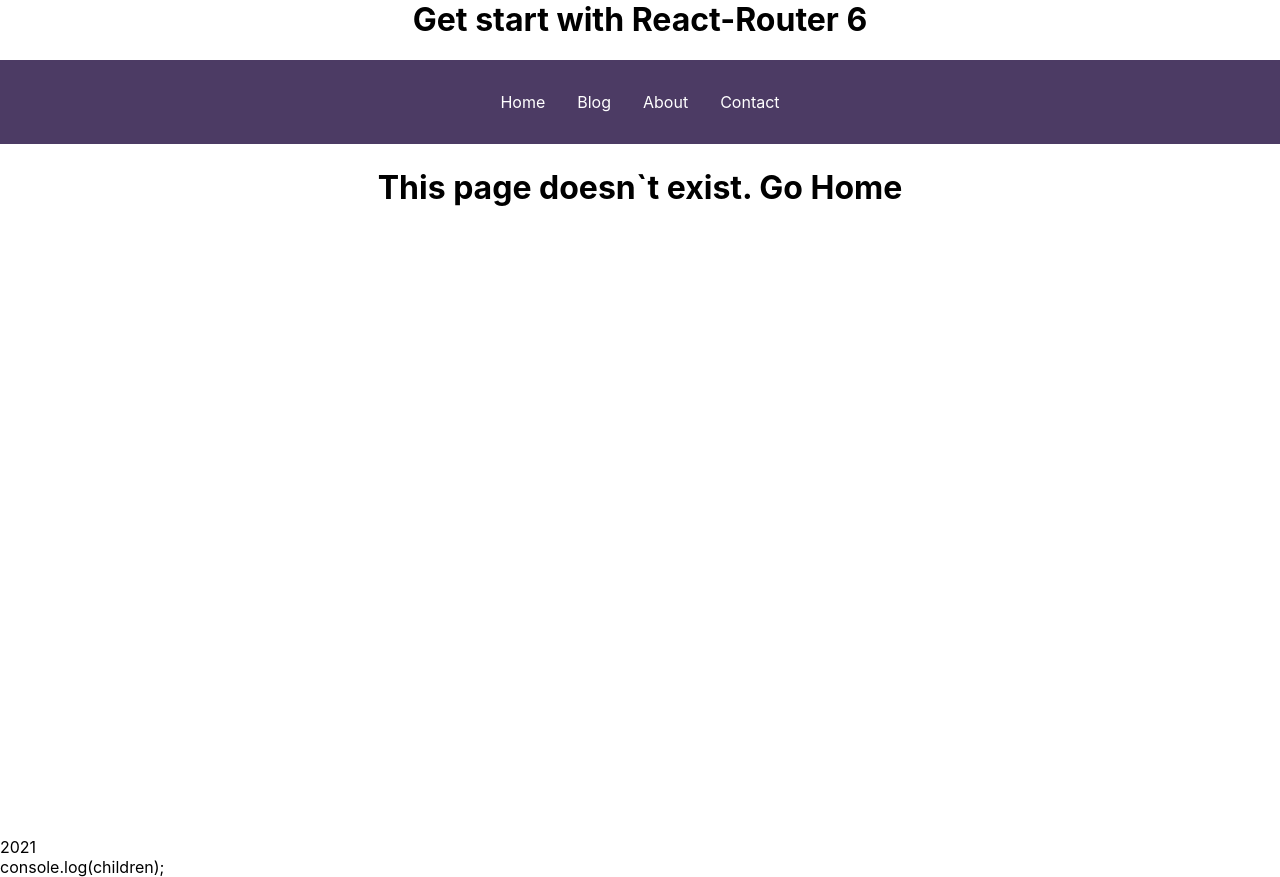
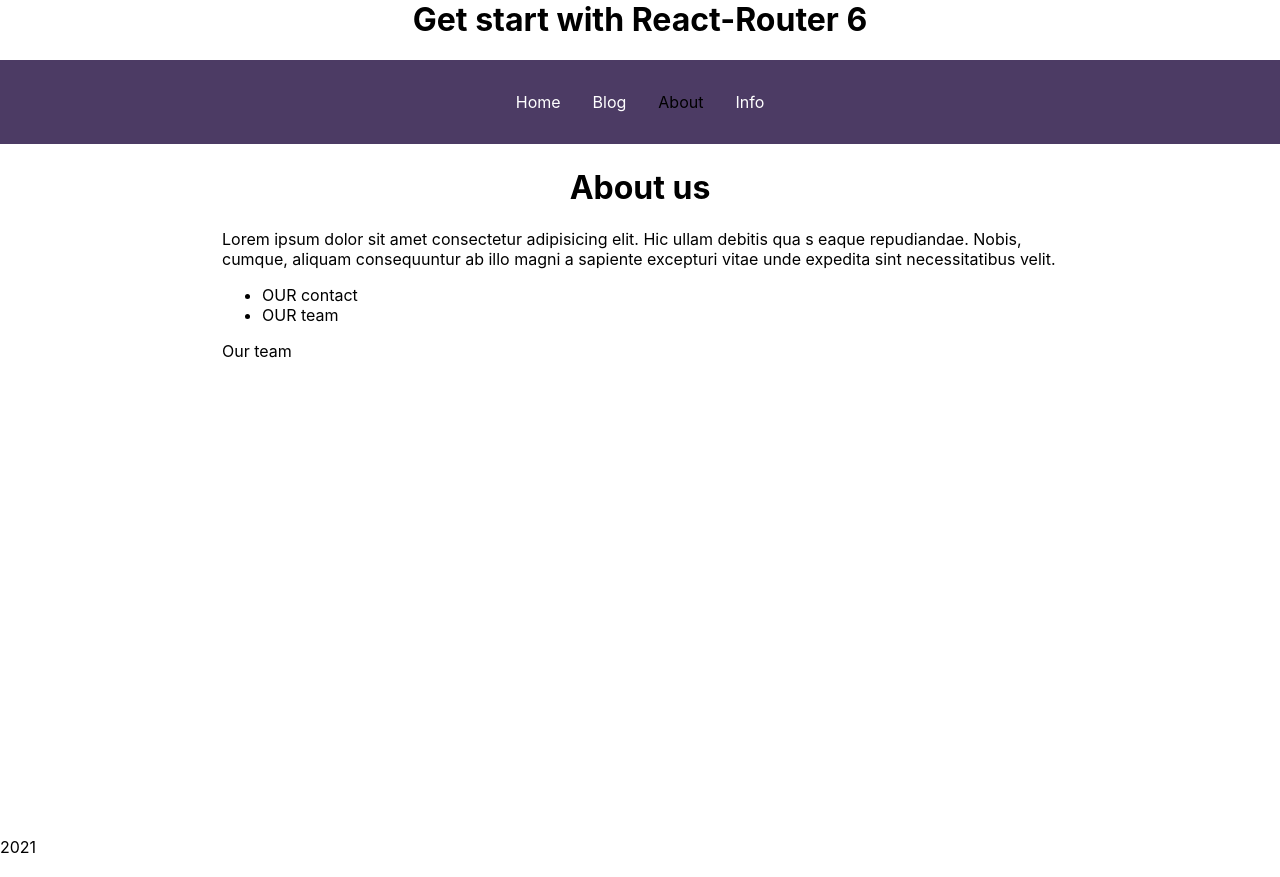
Before and after one commit to AlexsandrKotobus/reactrouter, a React (Create React App) app: page /about/team in a window 1280 px wide. Built offline with nearby package versions, Linux system fonts and the light colour scheme.

Commit message:
Nested routes

```diff
--- a/src/App.js
+++ b/src/App.js
@@ -36,7 +36,11 @@ function App() {
       <Routes>
           <Route path="/" element ={<Layout/>}>
             <Route index element={<Homepage/>}/>
-            <Route path="about" element={<Aboutpage/>}/>
+            {/* вложенный роут */}
+            <Route path="about" element={<Aboutpage/>}>
+              <Route path='contact' element={<p>Our contact</p>}/>
+              <Route path='team' element={<p>Our team </p>}/>
+            </Route>
             <Route path="about-us" element={<Navigate to="/about" replace/>}/>
             <Route path="posts" element={<Blogpage name={'with props eeeeeeeeeee'} />}/>
             <Route path="posts/:id" element={<Singlepage/>}/>
--- a/src/components/BlogFilter.jsx
+++ b/src/components/BlogFilter.jsx
@@ -4,17 +4,18 @@ import {useState} from 'react';
 
 
 const BlogFilter = ({postQuery, latest, setSearchParams }) => {
-const [search, setSearch] = useState(postQuery);
-const [checked, setChecked] = useState(latest);
+const [search, setSearch] = useState(postQuery); //зависит от postQuery
+const [checked, setChecked] = useState(latest); //зависит от latest
 
     const handlerSubmit =(e) => {
         e.preventDefault();
         const form = e.target;
         const query = form.search.value;
+        console.log('query = ',query);
         const isLatest = form.latest.checked;
 
-        const params ={}
-        if(query.length) params.post = query;
+        const params ={} //пустой объект для параметров
+        if(query.length) params.post = query;  //параметр поиска, что ввел пользователь в поиск
         if(isLatest) params.latest = true;
         setSearchParams(params);
 
@@ -22,6 +23,8 @@ const [checked, setChecked] = useState(latest);
     return (
         <div>
             <form autoComplete='off' onSubmit={handlerSubmit}>
+                {/* значение value зависит от searchб value={search}  */}
+                {/* и обновляем значение value */}
                 <input type='search' name='search' value={search} onChange={e => setSearch(e.target.value)} />
                 <label style={{padding: '0.1rem'}}>
                     <input type='checkbox' name='latest' checked={checked} onChange={e => setChecked(e.target.checked)}/> New only
--- a/src/components/CustomLink.jsx
+++ b/src/components/CustomLink.jsx
@@ -2,8 +2,12 @@ import React from 'react';
 import {Link, useMatch } from "react-router-dom";
 
 const CustomLink = ({children, to, ...props}) => {
-const match = useMatch(to);
-// console.log({match});
+const match = useMatch({
+    path: to,
+    // end: false,
+    end: to.length ===1,
+});
+
 
     return (
         <Link to={to}
--- a/src/components/Layout.jsx
+++ b/src/components/Layout.jsx
@@ -12,7 +12,7 @@ const Layout = () => {
             <CustomLink to="/"      >Home</CustomLink>
             <CustomLink to="/posts" >Blog</CustomLink>
             <CustomLink to="/about" >About</CustomLink>
-            <CustomLink to="/cont"  >Contact</CustomLink>
+            <CustomLink to="/info"  >Info</CustomLink>
     </header>
     <main className='container'>
         <Outlet />
--- a/src/hoc/AuthProvider.jsx
+++ b/src/hoc/AuthProvider.jsx
@@ -22,6 +22,5 @@ const value = {user, signin, signout}
 //
     return <AuthContext.Provider value={value}>
         {children}
-        console.log(children);
     </AuthContext.Provider>;
 }
--- a/src/pages/Aboutpage.jsx
+++ b/src/pages/Aboutpage.jsx
@@ -1,15 +1,27 @@
-import React from 'react';
+import {Outlet, Link} from 'react-router-dom';
 
 const Aboutpage = () => {
     return (
         <>
-        {/* <div>
-            {user}
-        </div> */}
          <div>
             <h1>About us</h1>
-            <p>Lorem ipsum dolor sit amet consectetur adipisicing elit. Hic ullam debitis quas eaque repudiandae. Nobis, cumque, aliquam consequuntur ab illo magni a sapiente excepturi vitae unde expedita sint necessitatibus velit.</p>
+            <p>Lorem ipsum dolor sit amet consectetur adipisicing elit. Hic ullam debitis qua
+                s eaque repudiandae. Nobis, cumque, aliquam consequuntur ab illo magni a sapiente
+                 excepturi vitae unde expedita sint necessitatibus velit.</p>
+                 <ul>
+                    <li><Link to="contact" > OUR contact</Link></li>
+                    <li><Link to="team" >OUR team</Link></li>
+                 </ul>
+                 {/* outlet - в каком месте мы хотим разместить вложенный компонент */}
+                 <Outlet/>
+
+        {/* <Routes>
+            <Route path='contact' element={<p>Our contact</p>}/>
+            <Route path='team' element={<p>Our team </p>}/>
+        </Routes> */}
+
         </div>
+
         </>
 
     );
--- a/src/pages/Blogpage.jsx
+++ b/src/pages/Blogpage.jsx
@@ -32,6 +32,7 @@ useEffect(() => {
 
             <Link to="/posts/new">Add new post</Link>
             {
+                // + фильтр - проверяет в каждом посту в title есть нужный - includes(postQuery) -  нам поисковый запрос
                 posts.filter(
                     post => post.title.includes(postQuery) && post.id >= startsFrom,
                 ).map(post => (
```
